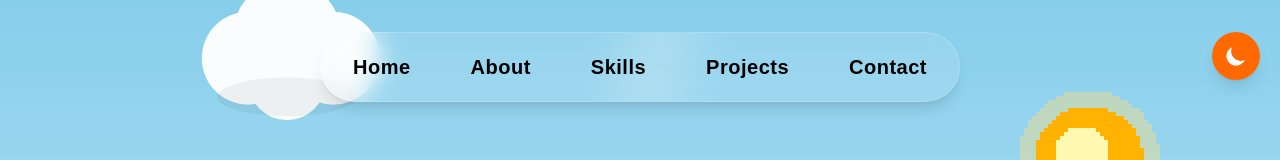
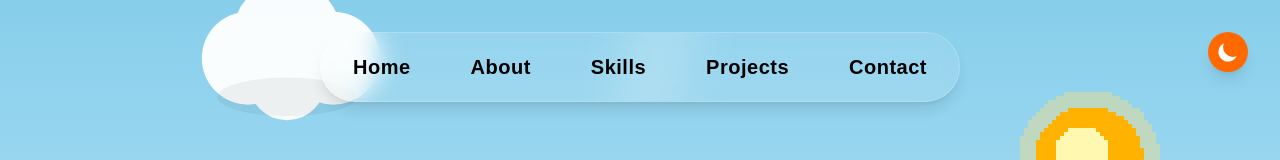
Before and after one commit to MDPerrfan/Portfolio-NextJS, a Next.js app: page / in a window 1280 px wide. Shown: the top 160 px of the page. Built offline with nearby package versions, Linux system fonts and the light colour scheme; a web font is replaced by a local one.

Commit message:
Changed position and padding

```diff
--- a/app/Components/ThemeToggle.jsx
+++ b/app/Components/ThemeToggle.jsx
@@ -14,7 +14,7 @@ export default function ThemeToggle() {
   return (
     <button
       onClick={() => setTheme(theme === "dark" ? "light" : "dark")}
-      className="fixed top-5 right-5 p-3 my-3 cursor-pointer rounded-full bg-orange-500 text-white shadow-lg hover:scale-110 transition-all z-100"
+      className="fixed top-5 right-8 p-2 my-3 cursor-pointer rounded-full bg-orange-500 text-white shadow-lg hover:scale-110 transition-all z-100"
     >
       {theme === "dark" ? <HiSun size={24} /> : <HiMoon size={24} />}
     </button>
```
